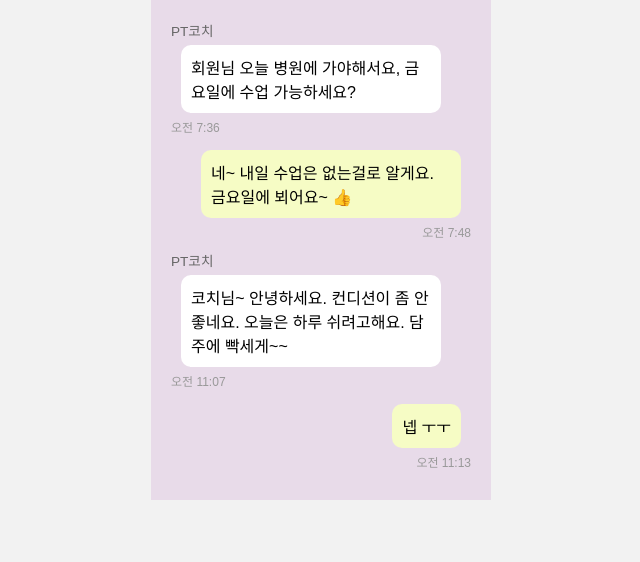
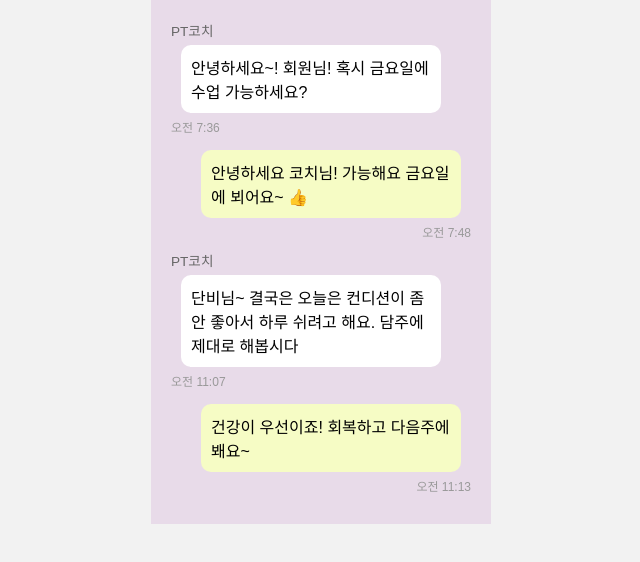
Before and after one commit to kdb338/Sweet-rain-developer, a plain HTML site: page 250523_what-is-css.html in a window 1280 px wide. Shown: the whole page, without its empty margins (319-959 px from the left). Drawn offline with Linux system fonts and the light colour scheme.

Commit message:
250523_what-is-css.html

```diff
--- a/250523_what-is-css.html
+++ b/250523_what-is-css.html
@@ -70,20 +70,20 @@
   <div class="chat">
     <div class="message friend">
       <div class="message-info">PT코치</div>
-      <p class="message-body">회원님 오늘 병원에 가야해서요, 금요일에 수업 가능하세요?</p>
+      <p class="message-body">안녕하세요~! 회원님! 혹시 금요일에 수업 가능하세요?</p>
       <time class="message-time">오전 7:36</time>
     </div>
     <div class="message me">
-      <p class="message-body">네~ 내일 수업은 없는걸로 알게요. 금요일에 뵈어요~ 👍</p>
+      <p class="message-body">안녕하세요 코치님! 가능해요 금요일에 뵈어요~ 👍</p>
       <time class="message-time">오전 7:48</time>
     </div>
     <div class="message friend">
       <div class="message-info">PT코치</div>
-      <p class="message-body">코치님~ 안녕하세요. 컨디션이 좀 안 좋네요. 오늘은 하루 쉬려고해요. 담주에 빡세게~~</p>
+      <p class="message-body">단비님~ 결국은 오늘은 컨디션이 좀 안 좋아서 하루 쉬려고 해요. 담주에 제대로 해봅시다</p>
       <time class="message-time">오전 11:07</time>
     </div>
     <div class="message me">
-      <p class="message-body">넵 ㅜㅜ</p>
+      <p class="message-body">건강이 우선이죠! 회복하고 다음주에 봬요~</p>
       <time class="message-time">오전 11:13</time>
     </div>
   </div>
```
